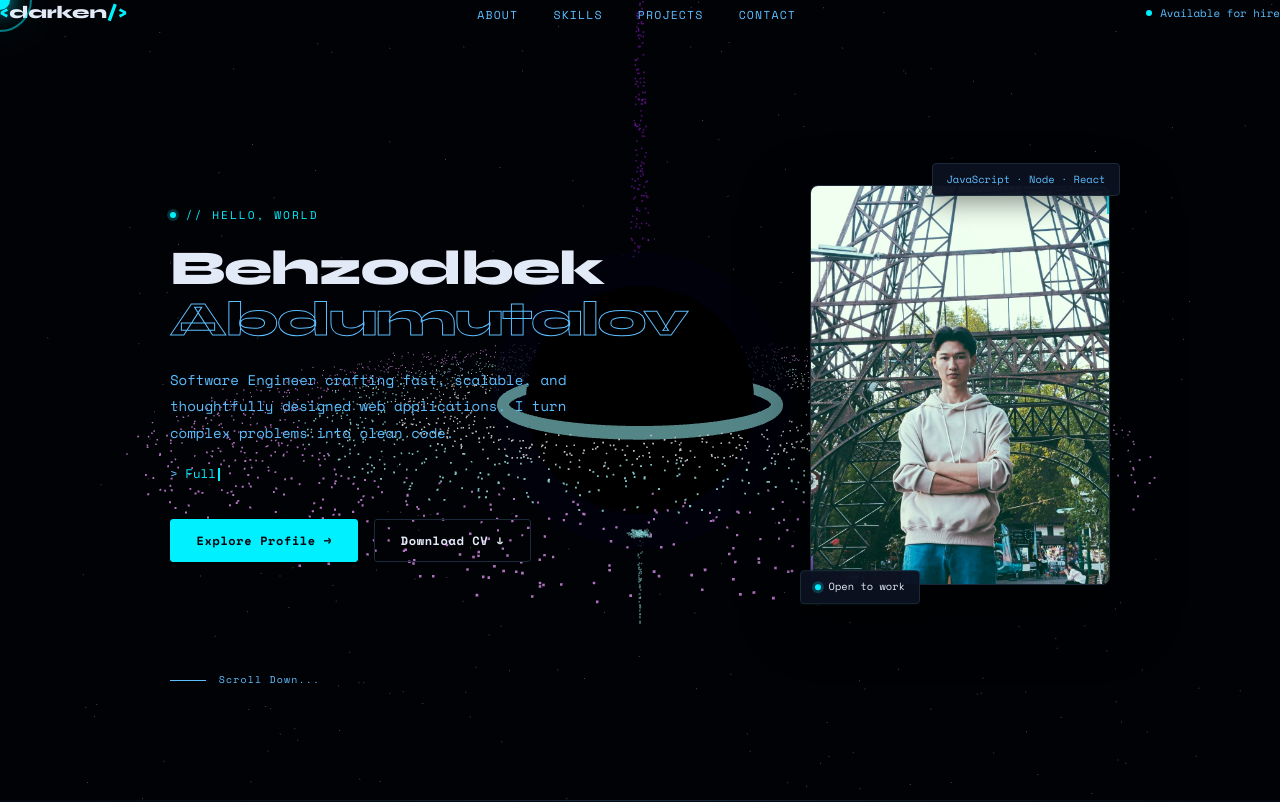
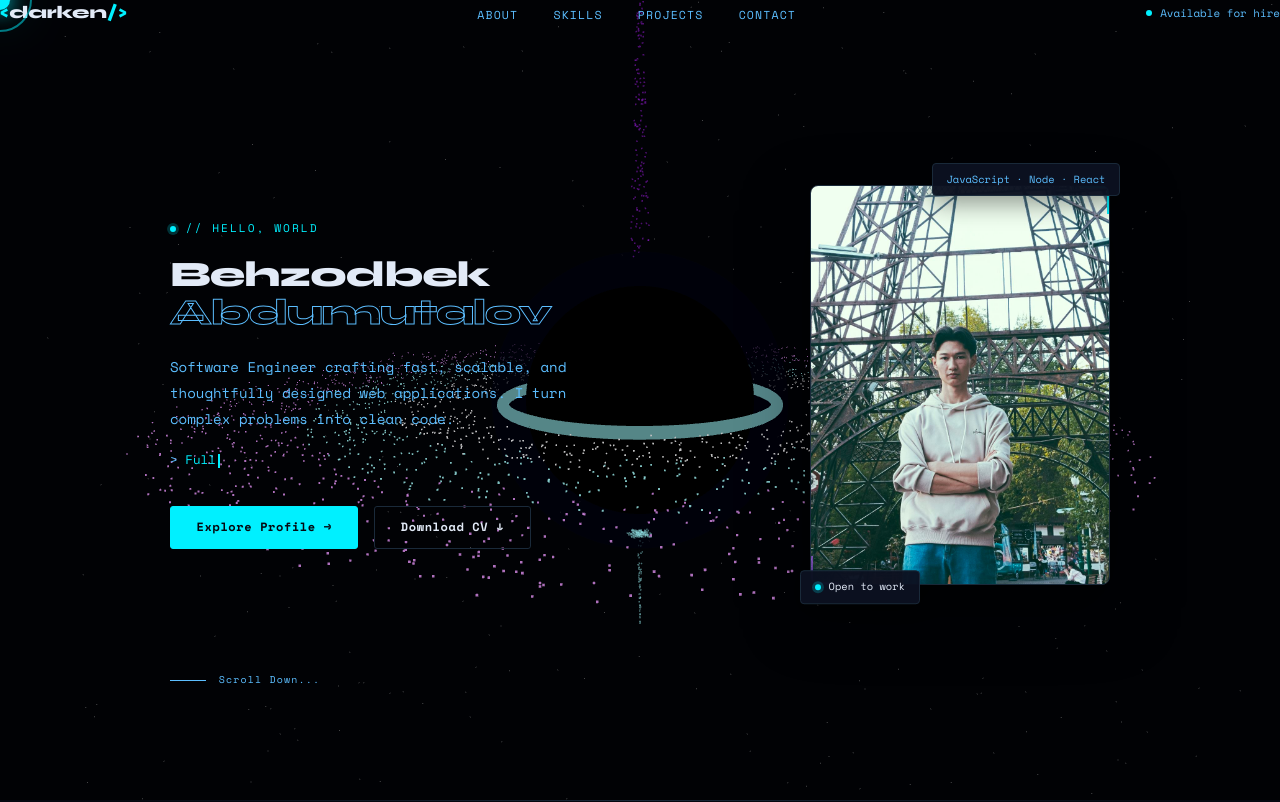
Before and after one commit to behzodbek1707/portfolio, a React (Vite) app: page / in a window 1280 px wide. Shown: the top 802 px of the page. Built offline with nearby package versions, Linux system fonts and the light colour scheme.

Commit message:
fixing homepage

```diff
--- a/src/components/Hero.jsx
+++ b/src/components/Hero.jsx
@@ -27,7 +27,7 @@ export default function Hero() {
         <div style={{
           display: 'grid',
           gridTemplateColumns: '1fr 300px',
-          gap: '4rem',
+          gap: '6rem',
           alignItems: 'center',
         }}>
 
@@ -48,7 +48,7 @@ export default function Hero() {
               style={{
                 fontFamily: 'Syne, sans-serif',
                 fontWeight: 800,
-                fontSize: 'clamp(2rem, 3.8vw, 4rem)',
+                fontSize: 'clamp(2rem, 2.8vw, 3.2rem)',
                 lineHeight: 1.05,
                 letterSpacing: '-0.03em',
               }}
```
